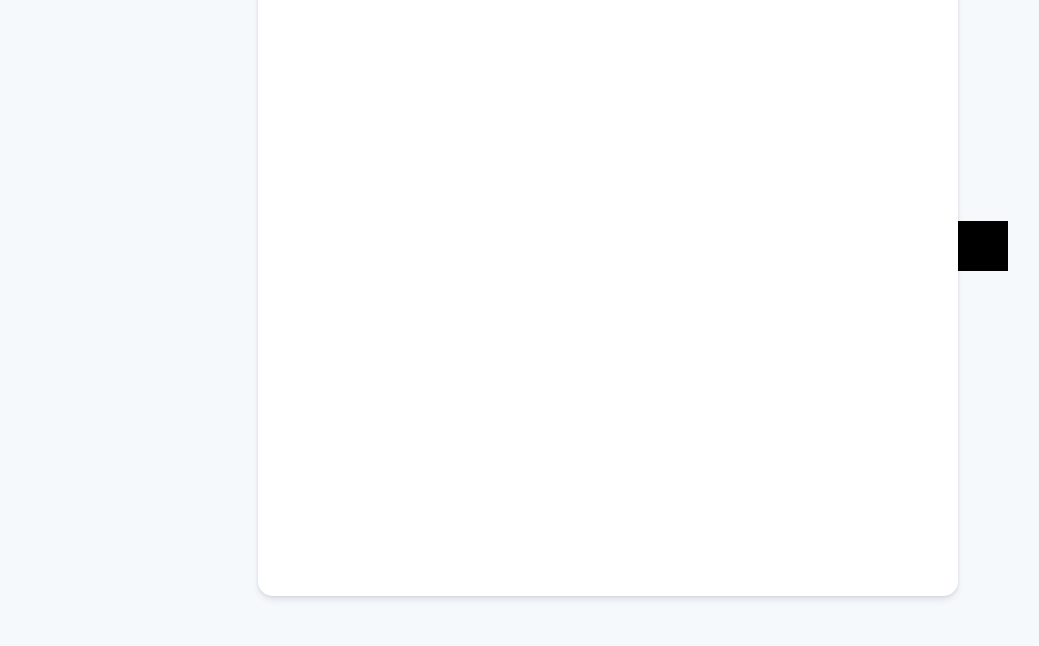
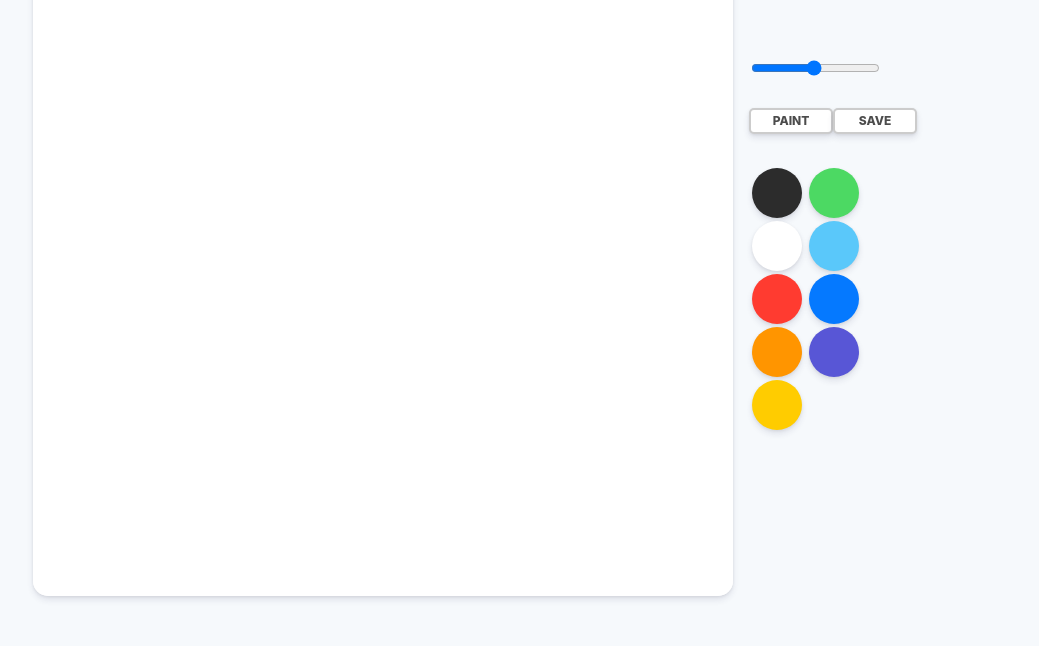
Before and after one commit to jungsikjeong/paintbrush, a React (Create React App) app in the folder client/: page /paint in a window 1280 px wide. Shown: the part 154-800 px from the top of the page, without its empty margins (7-1046 px from the left). Built offline with nearby package versions, Linux system fonts and the light colour scheme.

Commit message:
Style: Paint페이지 UI변경 1

```diff
--- a/client/src/components/common/Board.js
+++ b/client/src/components/common/Board.js
@@ -9,31 +9,27 @@ import BoardButtonContainer from '../../containers/boardButton/BoardButtonContai
 const CanvasBlock = styled.div`
   display: flex;
   align-items: center;
-  justify-content: center;
+  /* justify-content: center; */
   padding: 50px 0px;
-
-  .removeCanvas {
-    width: 50px;
-    height: 50px;
-    background: black;
-    cursor: pointer;
-  }
 `;
 
 const Canvas = styled.canvas`
+  margin-left: 2.5rem;
   width: 700px;
   height: 700px;
   background-color: white;
   border-radius: 15px;
   box-shadow: 0 4px 6px rgba(50, 50, 93, 0.11), 0 1px 3px rgba(0, 0, 0, 0.08);
+
   /* cursor: url(https://cur.cursors-4u.net/others/oth-2/oth198.cur) 39 39, auto !important; */
 `;
 
 const Controls = styled.div`
-  display: flex;
-  flex-direction: column;
-  align-items: center;
-  padding-bottom: 50px;
+  /* display: flex; */
+  /* flex-direction: column; */
+  /* align-items: center; */
+  /* padding-bottom: 50px; */
+  padding: 1rem;
 
   .controls__range {
     margin-bottom: 30px;
@@ -41,10 +37,17 @@ const Controls = styled.div`
 
   .controls__colors {
     display: flex;
+
+    .controls__colors__one {
+      /* display: flex; */
+      /* flex-direction: column; */
+    }
+
     .controls__color {
       width: 50px;
       height: 50px;
       border-radius: 25px;
+      margin: 0.2rem;
       cursor: pointer;
       box-shadow: 0 4px 6px rgba(50, 50, 93, 0.11),
         0 1px 3px rgba(0, 0, 0, 0.08);
@@ -136,7 +139,6 @@ const Board = () => {
       lineWidth,
       lineWidth,
     );
-    console.log('지우개 작동');
   };
   // 지우개 모드로전환 or 지우개모드 끄기
   const onRemoveModeClick = () => {
@@ -169,8 +171,7 @@ const Board = () => {
           onClick={onCanvasClick}
           onContextMenu={onContextMenu}
         ></Canvas>
-        <div className="removeCanvas" onClick={onRemoveModeClick}></div>
-      </CanvasBlock>
+
         <Controls>
           <div className="controls__range">
             <input
@@ -189,6 +190,7 @@ const Board = () => {
           />
           <Colors onColorClick={onColorClick} />
         </Controls>
+      </CanvasBlock>
     </>
   );
 };
--- a/client/src/components/common/Colors.js
+++ b/client/src/components/common/Colors.js
@@ -4,6 +4,7 @@ import styled from 'styled-components';
 const Colors = ({ onColorClick }) => {
   return (
     <div className="controls__colors">
+      <div className="controls__colors__one">
         <div
           onClick={onColorClick}
           className="controls__color"
@@ -29,6 +30,9 @@ const Colors = ({ onColorClick }) => {
           className="controls__color"
           style={{ backgroundColor: '#FFCC00' }}
         ></div>
+      </div>
+
+      <div className="controls__colors__two">
         <div
           onClick={onColorClick}
           className="controls__color"
@@ -50,6 +54,7 @@ const Colors = ({ onColorClick }) => {
           style={{ backgroundColor: '#5856D6' }}
         ></div>
       </div>
+    </div>
   );
 };
 
```
Lines whose indentation alone changed are shown as unchanged.
